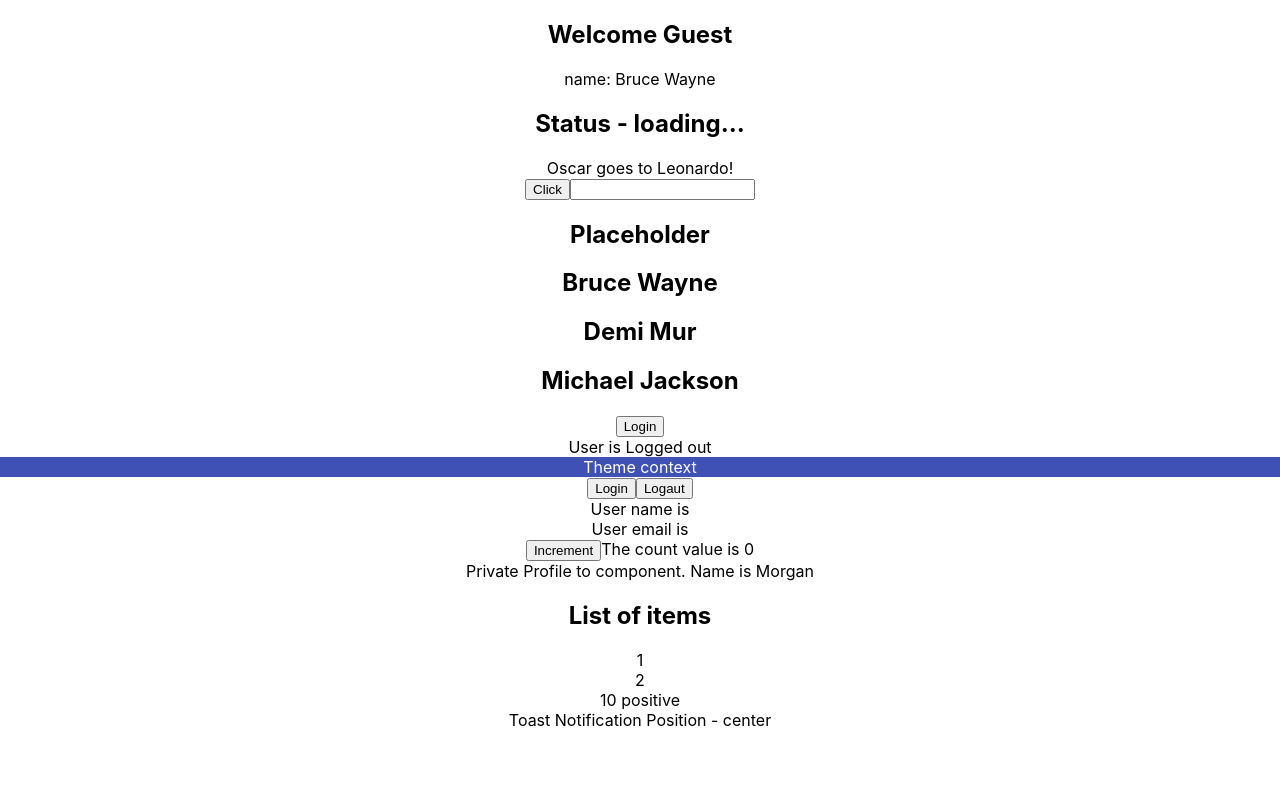
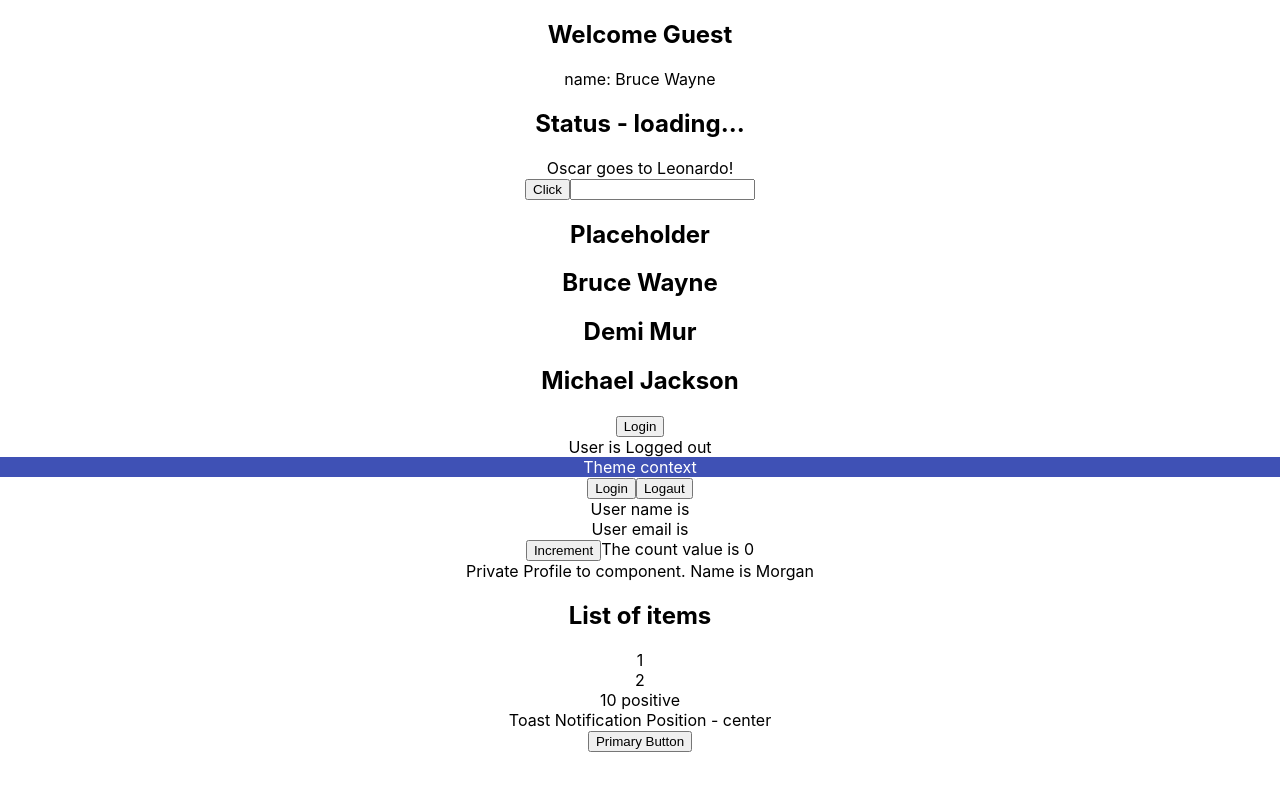
Before and after one commit to Diognet/react-typescript-demo, a React (Create React App) app: page / in a window 1280 px wide. Shown: the top 790 px of the page. Built offline with nearby package versions, Linux system fonts and the light colour scheme.

Commit message:
22 - Wrapping HTML Elements

```diff
--- a/src/App.tsx
+++ b/src/App.tsx
@@ -18,6 +18,7 @@
 import { List } from './components/generics/List';
 import { RandomNumber } from './components/restriction/RandomNumber';
 import { Toast } from './components/templateliterals/toast';
+import { CustomButton } from './components/Html/Button';
 
 function App() {
   const personName = {
@@ -86,6 +87,7 @@
       />
       <RandomNumber value={10} isPositive />
       <Toast position="center" />
+      <CustomButton variant="primary"> Primary Button</CustomButton>
     </div>
   );
 }
--- /dev/null
+++ b/src/components/Html/Button.tsx
@@ -0,0 +1,13 @@
+import React from 'react';
+
+type ButtonProps = {
+  variant: 'primary' | 'secondary';
+} & React.ComponentProps<'button'>;
+
+export const CustomButton = ({ variant, children, ...rest }: ButtonProps) => {
+  return (
+    <button className={`class-with-${variant}`} {...rest}>
+      {children}
+    </button>
+  );
+};
```
Also changed, not shown: src/components/Html/Input.tsx (added).
